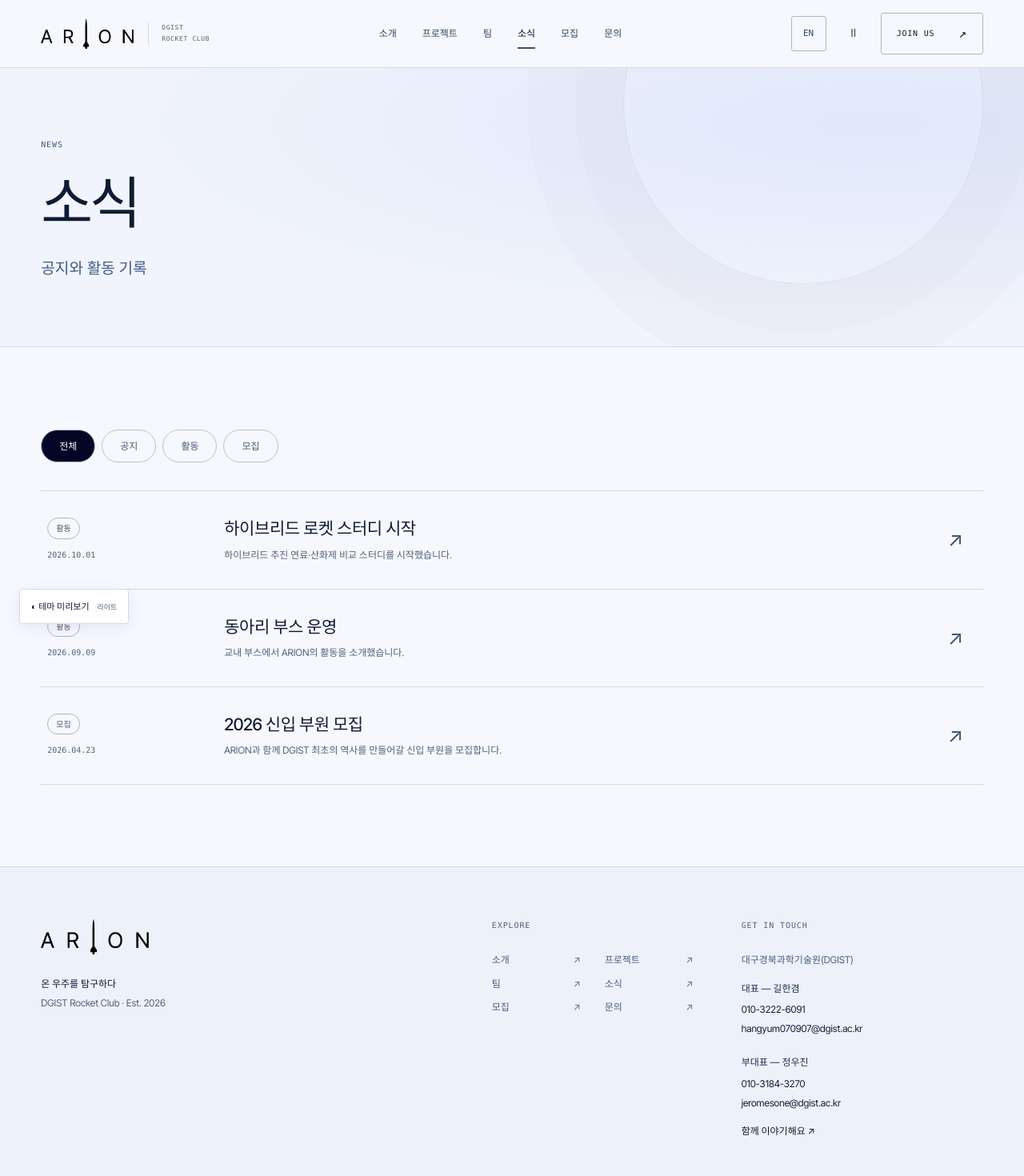
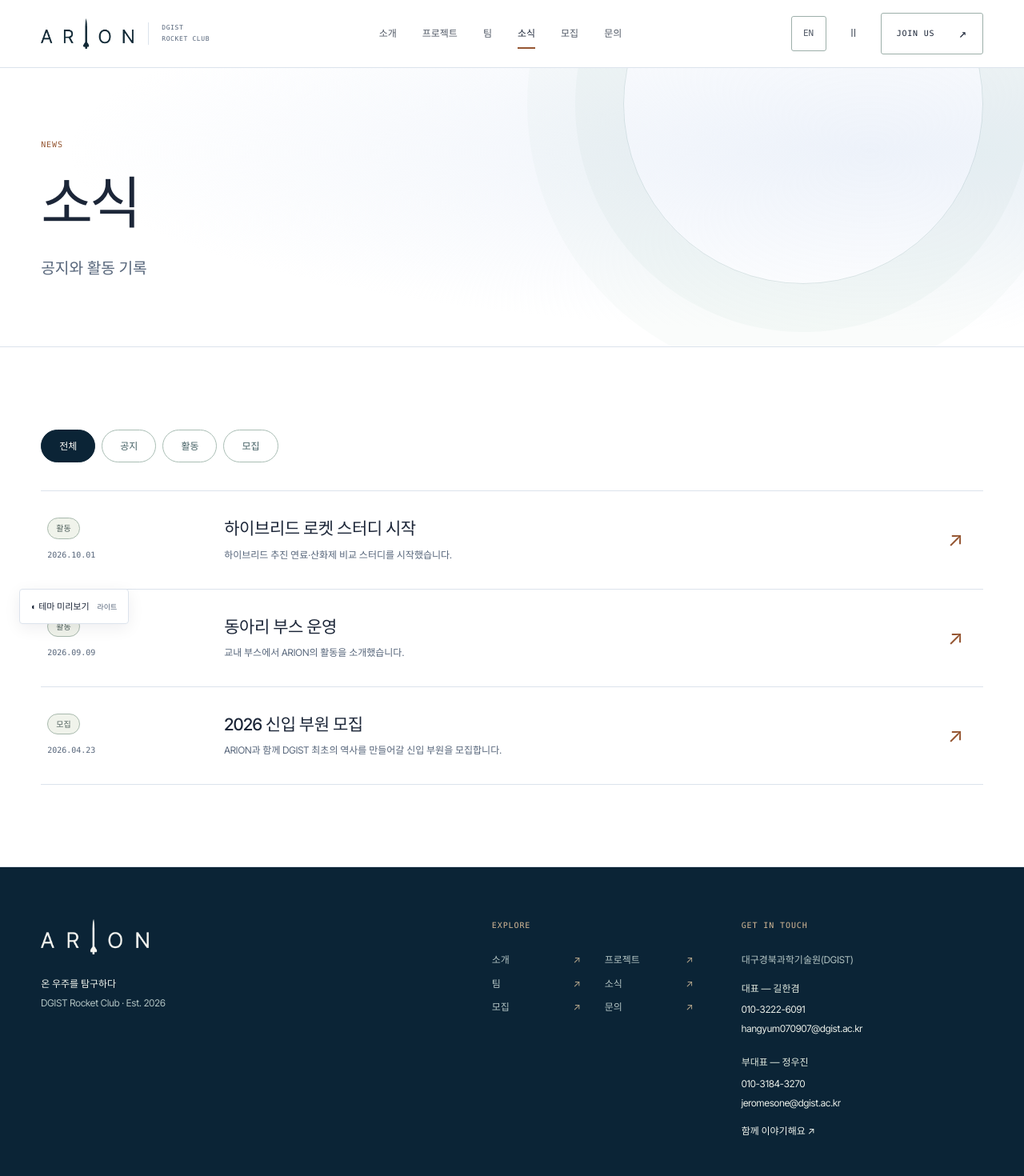
Before and after one commit to arionspacecraft/arion-website, a React (Vite) app: page /news in a window 1280 px wide. Shown: the top 1470 px of the page at 80% size. Built offline with nearby package versions, Linux system fonts and the light colour scheme.

Commit message:
Refine white and blue theme with mobile theme synchronization

```diff
--- a/index.html
+++ b/index.html
@@ -5,6 +5,18 @@
     <link rel="icon" type="image/svg+xml" sizes="any" href="/rocket-icon.svg" />
     <meta name="viewport" content="width=device-width, initial-scale=1.0" />
     <meta name="theme-color" content="#030627" />
+    <style>
+      html { background: #030627; color-scheme: dark; }
+      html[data-theme='light'] { background: #ffffff; color-scheme: light; }
+    </style>
+    <script>
+      // Set the device theme before styles or React paint the first frame.
+      (() => {
+        const dark = window.matchMedia('(prefers-color-scheme: dark)').matches
+        document.documentElement.dataset.theme = dark ? 'dark' : 'light'
+        document.querySelector('meta[name="theme-color"]').content = dark ? '#030627' : '#ffffff'
+      })()
+    </script>
     <link rel="preconnect" href="https://fonts.googleapis.com" />
     <link rel="preconnect" href="https://fonts.gstatic.com" crossorigin />
     <link href="https://fonts.googleapis.com/css2?family=Inter+Tight:wght@400;500;600&family=Instrument+Serif:ital@0;1&display=swap" rel="stylesheet" />
--- a/src/styles/base.css
+++ b/src/styles/base.css
@@ -188,11 +188,12 @@ html:has(.motion-paused) { scroll-behavior: auto; }
   .header__inner { min-height: 72px; }
   .header__logo { width: 100px; height: 33px; }
   .header__toggle { display: block; }
-  .nav { display: none; position: absolute; top: 72px; left: 0; right: 0; padding: 25px; background: #080b19; border-bottom: 1px solid #343b57; flex-direction: column; gap: 0; box-shadow: 0 20px 40px #0006; }
+  .nav { display: none; position: absolute; top: 100%; left: 0; right: 0; padding: 25px; background: #080b19; border-bottom: 1px solid #343b57; flex-direction: column; gap: 0; box-shadow: 0 20px 40px #0006; max-height: calc(100svh - 73px); max-height: calc(100dvh - 73px); overflow-y: auto; overscroll-behavior: contain; }
   .nav--open { display: flex; }
   .nav__link { font-size: 21px; padding: 17px 10px; border-bottom: 1px solid #ffffff10; }
   .nav__link::after { display: none; }
   .nav__index { display: inline-block; margin-right: 25px; color: #a1acce; }
+  .header__toggle, .motion-toggle { min-width: 44px; min-height: 44px; }
   .header__join { font-size: 9px; gap: 20px; padding: 8px 15px; }
   .mission__layout { grid-template-columns: 1fr; gap: 20px; }
   .mission__layout > div:first-child { display: flex; align-items: center; justify-content: space-between; }
--- a/src/styles/journey.css
+++ b/src/styles/journey.css
@@ -68,7 +68,7 @@
   .journey__topline .mono { font-size: 10px; }
   .journey__topline > :last-child { display: none; }
   .journey__hero-note { font-size: 10px; bottom: 92px; }
-  .journey__status { left: 16px; right: 16px; bottom: 12px; }
+  .journey__status { left: 16px; right: 16px; bottom: calc(12px + env(safe-area-inset-bottom, 0px)); }
   .journey__atlas { flex: 1; }
   .journey__atlas summary { gap: 10px; font-size: 13px; padding: 12px; }
   .journey__atlas summary > :last-child { margin-left: auto; }
--- a/src/styles/theme-preview.css
+++ b/src/styles/theme-preview.css
@@ -1,90 +1,193 @@
-/* Device theme styles shared by production and the local preview controls. */
+/* ARION daylight: white surfaces, navy typography and deep blue particles.
+   Flat selectors also keep the complete palette on browsers without CSS nesting. */
 :root[data-theme='dark'] { color-scheme: dark; }
 :root[data-theme='light'] {
   color-scheme: light;
-  --color-bg: #f6f8fd;
-  --color-surface: #fff;
-  --color-text: #101a34;
-  --color-muted: #52617b;
-  --color-border: #d1d9e8;
-  --color-highlight: #344e83;
-  --sky: #426091;
+  --color-bg: #ffffff;
+  --color-surface: #ffffff;
+  --color-text: #1c2638;
+  --color-muted: #56657a;
+  --color-border: #dce3ec;
+  --color-highlight: #214f8f;
+  --sky: #315e96;
+  --day-copper: #955632;
+  --day-tint: #f2f5fa;
+  --day-deep: #0b2436;
 }
 .theme-preview { position: fixed; left: 24px; bottom: 20px; z-index: 25; font-size: 11px; }
 .theme-preview > summary { display: flex; align-items: center; gap: 10px; min-height: 44px; padding: 10px 14px; border: 1px solid var(--color-border); border-radius: 4px; background: var(--color-surface); cursor: pointer; list-style: none; box-shadow: 0 5px 20px #03062712; }
 .theme-preview > summary::-webkit-details-marker { display: none; }
 .theme-preview > summary span { font: 9px var(--font-mono); color: var(--color-muted); }
-.theme-preview__options { position: absolute; bottom: calc(100% + 8px); left: 0; width: 232px; padding: 14px; border: 1px solid var(--color-border); background: var(--color-surface); border-radius: 4px; box-shadow: 0 8px 24px #03062720; }
+.theme-preview__options { position: absolute; bottom: calc(100% + 8px); left: 0; width: 232px; max-height: calc(100svh - 200px); overflow-y: auto; padding: 14px; border: 1px solid var(--color-border); background: var(--color-surface); border-radius: 4px; box-shadow: 0 8px 24px #03062720; }
 .theme-preview__options p { margin-bottom: 10px; }
 .theme-preview__options > div { display: flex; gap: 5px; }
 .theme-preview__options button { flex: 1; min-height: 44px; border: 1px solid var(--color-border); background: transparent; border-radius: 3px; font-size: 11px; }
 .theme-preview__options button[aria-pressed='true'] { background: #030627; color: #fff; border-color: #677bab; }
 .theme-preview__options small { display: block; color: var(--color-muted); margin-top: 10px; }
 
-:root[data-theme='light'] {
-  .header { background: #f6f8fdf2; border-color: var(--color-border); backdrop-filter: none; }
-  .header__logo, .footer__brand img, .journey__fallback img { filter: brightness(0) saturate(100%); }
-  .header__brand-sub { color: var(--color-muted); border-color: var(--color-border); }
-  .nav__link, .motion-toggle, .language-toggle { color: #344561; }
-  .nav__link:hover, .nav__link.active { color: #030627; }
-  .nav__link::after, .header__toggle span { background: #344e83; }
-  .header__join, .language-toggle { border-color: #a8b5d0; }
-  .header__join:hover { color: white; }
-  .language-toggle:hover { color: #030627; background: #e3eaf7; }
-  .nav__index { color: #526a94; }
-  .page-header { background: radial-gradient(ellipse at 85% 20%, #e0e8fb, #f1f4fc 65%); border-color: var(--color-border); }
-  .page-header .eyebrow, .page-header .lead, .card > .eyebrow { color: #425b85; }
-  .button { color: #16264c; border-color: #7082a4; }
-  .button:hover { background: #e1e8f6; }
-  .button--primary, .journey .button--primary { background: #030627; color: #fff; border-color: #030627; }
-  .button--primary:hover, .journey .button--primary:hover { background: #1b2447; }
-  .badge { color: #425777; border-color: #a7b5cf; }
-  .badge--active::before { background: #4265a3; }
-  .badge--accent { color: white; }
-  .tab { color: #465b7b; border-color: #b5c0d6; }
-  .tab[aria-pressed='true'] { color: #fff; }
-  .project-card__link, .timeline__date, .numbered > li::before { color: #3f5882; }
-  .home-projects, .footer { background: #edf1f9; }
-  .news-item__link:hover { background: #e7edf9; }
-  .news-item__arrow, .prose { color: #435471; }
-  .recruit-box { background: #e7edf9; }
-  .recruit-status { color: #425777; }
-  .footer__person > p { color: #1d3054; }
-  .footer__nav a, .footer__contact > p:not(.eyebrow), .footer__bottom, .footer__bottom button { color: #4a5e80; }
-  .footer__nav a:hover, .footer__contact a:hover { color: #030627; }
-  .team-module { background: #fff; border-color: var(--color-border); }
-  .team-module:hover { background: #e9effb; }
-  .team-module__top, .team-module__en, .team-module > p { color: #50698f; }
-  .mission__title span, .stats__motto dd, .team-intro h2 > span, .team-intro em { color: #48638e; }
-  .mission__orbit span { background: #4b6798; }
-  .join-banner { background: #e9eefb; }
-  .join-banner .eyebrow, .join-banner h2 > span, .join-banner__description { color: #4d638a; }
-  .join-banner .button { background: #030627; border-color: #030627; color: #fff; }
-  .journey__viewport { background: #f6f8fd; }
-  .journey__intro, .home-journey .section__head, .home-journey .mission__layout, .home-journey .team-intro, .home-journey .stats { text-shadow: none; }
-  .journey h1 > span { color: #48638e; }
-  .journey__topline, .launch__eyebrow, .journey__description, .journey__hero-note, .journey__invitation, .launch__about { color: #4a6084; }
-  .launch__eyebrow > span { border-color: #4a6084; }
-  .launch__about:hover { color: #030627; }
-  .home-journey > .section, .home-journey > .join-banner { background: linear-gradient(90deg, #f7f9fff0, #f7f9ffce 48%, #f7f9ff5c); }
-  .home-journey .project-card, .home-journey .team-module { background: #fffffff0; }
-  .home-journey .news-item { background: #f7f9ffe3; }
-  .home-journey .section__description, .home-journey .muted { color: #52617b; }
-  .journey__status, .journey__stages { background: #f8fafff7; border-color: #afbed7; box-shadow: 0 8px 28px #26385a15; }
-  .journey__atlas summary { color: #17284d; }
-  .journey__atlas summary .mono, .journey__toggle, .journey__stages > .mono, .journey__stages button, .journey__footnote { color: #486088; }
-  .journey__stages button[aria-current='step'], .journey__stages button:hover { color: #030627; background: #e0e8f8; }
-  .journey__track > div { background: #42649c; }
-  :is(button, a, summary):focus-visible { outline-color: #385d99; }
-  @media (max-width: 800px) {
-    .nav { background: #f8faff; border-color: var(--color-border); box-shadow: 0 20px 40px #20325018; }
-    .nav__link { border-color: var(--color-border); }
-  }
-  @media (max-width: 700px) {
-    .home-journey > .section, .home-journey > .join-banner { background: #f7f9ffdc; }
-  }
+/* Quiet navigation on an opaque reading surface, including the expanded menu. */
+:root[data-theme='light'] .header { background: #fffffffa; border-color: var(--color-border); backdrop-filter: blur(16px); }
+:root[data-theme='light'] .header__logo,
+:root[data-theme='light'] .journey__fallback img { filter: brightness(0) saturate(100%) invert(13%) sepia(25%) saturate(1090%) hue-rotate(157deg) brightness(96%) contrast(96%); }
+:root[data-theme='light'] .header__brand-sub { color: var(--color-muted); border-color: var(--color-border); }
+:root[data-theme='light'] .nav__link,
+:root[data-theme='light'] .motion-toggle,
+:root[data-theme='light'] .language-toggle { color: #515966; }
+:root[data-theme='light'] .nav__link:hover,
+:root[data-theme='light'] .nav__link.active { color: var(--color-text); }
+:root[data-theme='light'] .nav__link::after { background: var(--day-copper); }
+:root[data-theme='light'] .header__toggle span { background: var(--day-deep); }
+:root[data-theme='light'] .header__join,
+:root[data-theme='light'] .language-toggle { border-color: #9dafaa; }
+:root[data-theme='light'] .header__join:hover { color: #fffefa; background: var(--day-deep); }
+:root[data-theme='light'] .language-toggle:hover { background: var(--day-tint); color: var(--day-deep); }
+:root[data-theme='light'] .nav__index { color: var(--day-copper); }
+
+/* Daylight content uses warm neutrals; color signals navigation or status. */
+:root[data-theme='light'] .eyebrow { color: var(--day-copper); }
+:root[data-theme='light'] .page-header { background: radial-gradient(ellipse at 85% 30%, #edf2fa, transparent 65%), #ffffff; border-color: var(--color-border); }
+:root[data-theme='light'] .page-header::after { border-color: #4c807b30; box-shadow: 0 0 0 60px #4c807b09, 0 0 0 120px #4c807b07; }
+:root[data-theme='light'] .page-header .eyebrow,
+:root[data-theme='light'] .card > .eyebrow { color: var(--day-copper); }
+:root[data-theme='light'] .page-header .lead { color: var(--color-muted); }
+:root[data-theme='light'] .button { color: var(--day-deep); border-color: #7d9692; }
+:root[data-theme='light'] .button:hover { background: #e1e9e0; border-color: #286c70; }
+:root[data-theme='light'] .button--primary,
+:root[data-theme='light'] .journey .button--primary { background: #030627; color: #fffefa; border-color: #030627; }
+:root[data-theme='light'] .button--primary:hover,
+:root[data-theme='light'] .journey .button--primary:hover { background: #164d5a; border-color: #164d5a; }
+:root[data-theme='light'] .badge { color: #51625e; border-color: #a8b9ad; background: #f0f3eb; }
+:root[data-theme='light'] .badge--active { color: #176663; border-color: #8db7aa; background: #e4f0e7; }
+:root[data-theme='light'] .badge--active::before { background: #287e6b; }
+:root[data-theme='light'] .badge--accent { color: #fffefa; background: var(--day-deep); border-color: var(--day-deep); }
+:root[data-theme='light'] .tab { color: #425e62; border-color: #a9bdb4; }
+:root[data-theme='light'] .tab[aria-pressed='true'] { color: #fffefa; background: var(--day-deep); border-color: var(--day-deep); }
+:root[data-theme='light'] .project-card { background: var(--color-surface); }
+:root[data-theme='light'] .card--link:hover { border-color: #658d80; box-shadow: 0 12px 30px #263f3810; }
+:root[data-theme='light'] .project-card__link,
+:root[data-theme='light'] .timeline__date,
+:root[data-theme='light'] .numbered > li::before { color: var(--color-highlight); }
+:root[data-theme='light'] .project-visual {
+  --diagram-body-start: #285795;
+  --diagram-body-mid: #376da9;
+  --diagram-body-end: #163d70;
+  --diagram-grid: #95b0d4;
+  --diagram-outline: #1f4d88;
+  --diagram-board: #e4edf9;
+  --diagram-circuit: #3d6da8;
+  --diagram-fins: #173e74;
+  --diagram-nozzle: #4c76aa;
+  --diagram-detail: #b9cfee;
+  --diagram-exhaust: #6d94c1;
+  --diagram-measure: #91afd3;
+  --diagram-label: #5e7da3;
+  --diagram-corner: #91afd3;
+  background: radial-gradient(ellipse at 50% 35%, #ffffff 15%, #edf3fb 100%);
+  border-color: #d4e1f0;
+}
+:root[data-theme='light'] .project-visual__object { filter: drop-shadow(0 8px 12px #20467320); }
+:root[data-theme='light'] .home-projects { background: #f5f7fb; }
+:root[data-theme='light'] .news-item__link:hover { background: #eef3fa; }
+:root[data-theme='light'] .news-item__arrow { color: var(--day-copper); }
+:root[data-theme='light'] .prose { color: #4a5260; }
+:root[data-theme='light'] .recruit-box { background: #f4f7fc; }
+:root[data-theme='light'] .recruit-status { color: #4d6664; }
+:root[data-theme='light'] .team-module { background: #ffffff; border-color: var(--color-border); }
+:root[data-theme='light'] .team-module:hover { background: #f2f6fc; }
+:root[data-theme='light'] .team-module__top { color: var(--day-copper); }
+:root[data-theme='light'] .team-module__en,
+:root[data-theme='light'] .team-module > p { color: #526b68; }
+:root[data-theme='light'] .team-module__line { background: #69788d; opacity: 1; }
+:root[data-theme='light'] .mission__title span,
+:root[data-theme='light'] .stats__motto dd,
+:root[data-theme='light'] .team-intro h2 > span,
+:root[data-theme='light'] .team-intro em { color: var(--color-text); }
+:root[data-theme='light'] .mission__orbit { border-color: #9eb5a7; }
+:root[data-theme='light'] .mission__orbit::before { border-color: #6e9990; }
+:root[data-theme='light'] .mission__orbit::after { background: #9eb5a7; }
+:root[data-theme='light'] .mission__orbit span { background: var(--day-copper); }
+
+/* White canvas and reading panels keep the blue atlas crisp. */
+:root[data-theme='light'] .journey__viewport { background: #ffffff; }
+:root[data-theme='light'] .journey__intro,
+:root[data-theme='light'] .home-journey .section__head,
+:root[data-theme='light'] .home-journey .mission__layout,
+:root[data-theme='light'] .home-journey .team-intro,
+:root[data-theme='light'] .home-journey .stats { text-shadow: none; }
+:root[data-theme='light'] .journey h1 > span { color: var(--color-text); }
+:root[data-theme='light'] .journey__topline,
+:root[data-theme='light'] .journey__description,
+:root[data-theme='light'] .journey__hero-note,
+:root[data-theme='light'] .journey__invitation,
+:root[data-theme='light'] .launch__about { color: #62666d; }
+:root[data-theme='light'] .launch__eyebrow { color: var(--day-copper); }
+:root[data-theme='light'] .launch__eyebrow > span { border-color: var(--day-copper); }
+:root[data-theme='light'] .launch__about:hover { color: var(--day-deep); }
+:root[data-theme='light'] .home-journey > .section { background: linear-gradient(100deg, #fffffff5, #ffffffdf 56%, #f8faff90); }
+:root[data-theme='light'] .home-journey .project-card,
+:root[data-theme='light'] .home-journey .team-module { background: #fffffff5; }
+:root[data-theme='light'] .home-journey .news-item { background: #fffffff0; }
+:root[data-theme='light'] .home-journey .section__description,
+:root[data-theme='light'] .home-journey .muted { color: var(--color-muted); }
+:root[data-theme='light'] .journey__status,
+:root[data-theme='light'] .journey__stages { background: #fffffffa; border-color: #cbd7e6; box-shadow: 0 8px 28px #1c263812; }
+:root[data-theme='light'] .journey__atlas summary { color: var(--day-deep); }
+:root[data-theme='light'] .journey__atlas summary .mono,
+:root[data-theme='light'] .journey__toggle,
+:root[data-theme='light'] .journey__stages > .mono,
+:root[data-theme='light'] .journey__stages button,
+:root[data-theme='light'] .journey__footnote { color: #62666d; }
+:root[data-theme='light'] .journey__toggle { border-color: var(--color-border); }
+:root[data-theme='light'] .journey__stages button[aria-current='step'],
+:root[data-theme='light'] .journey__stages button:hover { color: #1c2638; background: #f2f5fa; }
+:root[data-theme='light'] .journey__track { background: #dce5f1; }
+:root[data-theme='light'] .journey__track > div { background: #275798; }
+:root[data-theme='light'] :is(button, a, summary):focus-visible { outline-color: #a45f32; }
+:root[data-theme='light'] ::selection { color: #fffefa; background: #334b70; }
+
+/* A pale, opaque invitation keeps the moving atlas behind the reading surface. */
+:root[data-theme='light'] .join-banner,
+:root[data-theme='light'] .home-journey > .join-banner {
+  --color-text: #1c2e49;
+  --color-muted: #56657a;
+  --color-border: #d8e2ef;
+  color: var(--color-text);
+  background: #f4f7fc;
+  border-top: 1px solid var(--color-border);
+}
+:root[data-theme='light'] .join-banner::after { border-color: #91aacb40; }
+:root[data-theme='light'] .join-banner .eyebrow { color: #476c9a; }
+:root[data-theme='light'] .join-banner h2 > span { color: var(--color-text); }
+:root[data-theme='light'] .join-banner__description,
+:root[data-theme='light'] .join-banner .recruit-status { color: var(--color-muted); }
+:root[data-theme='light'] .join-banner .badge { color: #56657a; border-color: #aebed3; background: transparent; }
+:root[data-theme='light'] .join-banner .button { color: #ffffff; background: #1c4683; border-color: #1c4683; }
+:root[data-theme='light'] .join-banner .button:hover { background: #2c5c9d; border-color: #2c5c9d; }
+
+/* The footer remains a distinct navy end to the page. */
+:root[data-theme='light'] .footer {
+  --color-text: #f0f4ed;
+  --color-muted: #b4c5c4;
+  --color-border: #38515e;
+  color: var(--color-text);
+  background: #0b2436;
+}
+:root[data-theme='light'] .footer .eyebrow { color: #d3b896; }
+:root[data-theme='light'] .footer__brand img { filter: none; }
+:root[data-theme='light'] .footer__person > p { color: #e0e9df; }
+:root[data-theme='light'] .footer__nav a,
+:root[data-theme='light'] .footer__contact > p:not(.eyebrow),
+:root[data-theme='light'] .footer__bottom,
+:root[data-theme='light'] .footer__bottom button { color: #b4c5c4; }
+:root[data-theme='light'] .footer__nav a span { color: #b9a98d; }
+:root[data-theme='light'] .footer__nav a:hover,
+:root[data-theme='light'] .footer__contact a:hover { color: #fffefa; }
+@media (max-width: 800px) {
+  :root[data-theme='light'] .nav { background: #ffffff; border-color: var(--color-border); box-shadow: 0 20px 40px #1c3b6418; }
+  :root[data-theme='light'] .nav__link { border-color: var(--color-border); }
 }
 @media (max-width: 700px) {
-  .theme-preview { left: 16px; bottom: 88px; }
-  body:not(:has(.home-journey)) .theme-preview { bottom: 16px; }
+  :root[data-theme='light'] .home-journey > .section { background: #ffffffed; }
+  .theme-preview { left: 16px; bottom: calc(88px + env(safe-area-inset-bottom, 0px)); }
+  body:not(:has(.home-journey)) .theme-preview { bottom: calc(16px + env(safe-area-inset-bottom, 0px)); }
 }
```
Also changed, not shown: src/components/ProjectVisual.tsx (+9 -9 lines), src/components/ThemePreview.tsx (+16 -3 lines), src/components/particleUniverse.ts (+28 -28 lines), 2 other files (tests, documents, lock files or other folders).
